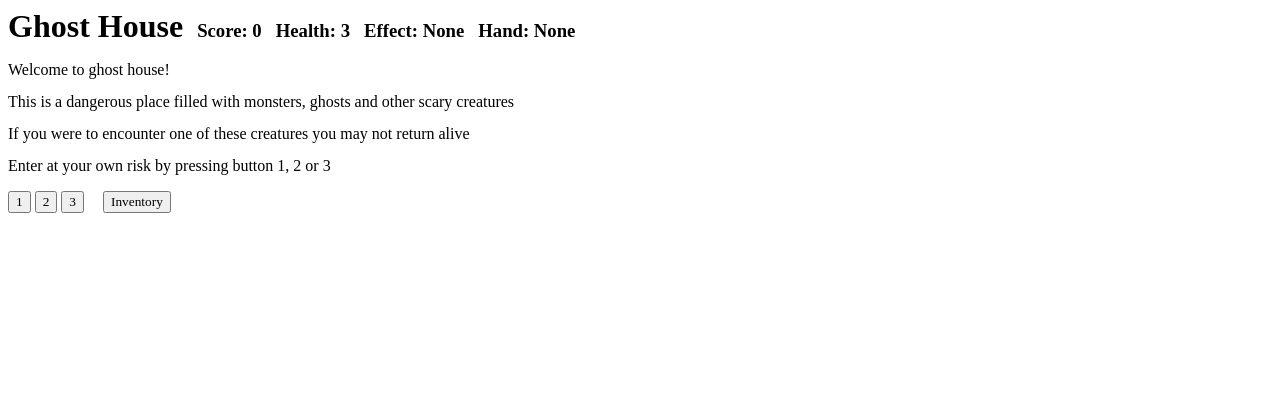
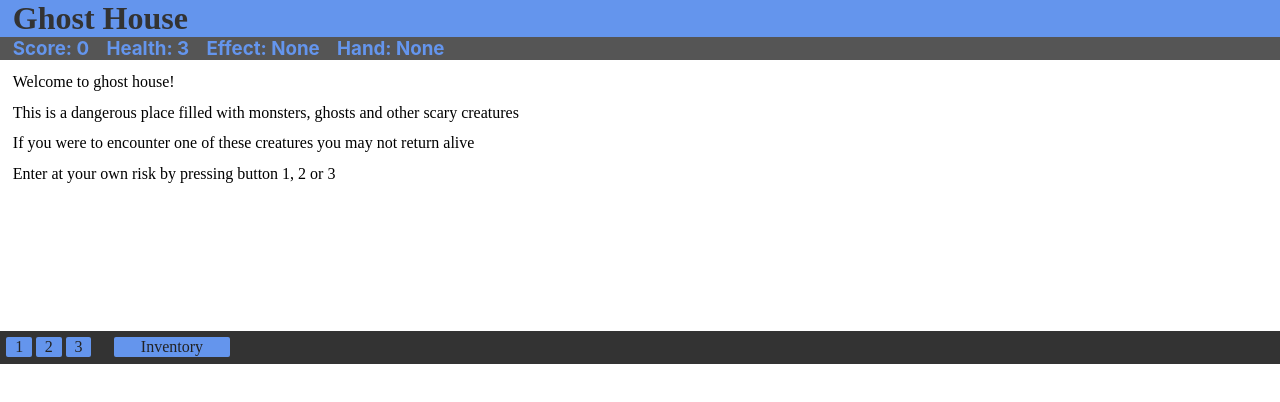
Before and after one commit to CheesyPhoenix/Ghost-House, a plain HTML site: page index.html in a window 1280 px wide. Drawn offline with Linux system fonts and the light colour scheme.

Commit message:
css stuff

```diff
--- a/Main.js
+++ b/Main.js
@@ -119,11 +119,8 @@ function OpenInventory() {
 	_tooltip = tooltip.innerText;
 
 	Clear();
+	NewState("InInv");
 	//////////////////
-	state = "Delay";
-	setTimeout(() => {
-		state = "InInv";
-	}, 1000);
 
 	line1.innerText = "Your inventory:";
 	line2.innerHTML = `Slot 1: ${inventory[0].name} - ${inventory[0].amount}`;
@@ -150,7 +147,7 @@ function CloseInventory() {
 	line2.innerText = _line2;
 	line3.innerText = _line3;
 	line4.innerText = _line4;
-	state = _state;
+	NewState(_state);
 	tooltip.innerText = _tooltip;
 }
 
--- a/index.html
+++ b/index.html
@@ -6,65 +6,58 @@
 		<meta name="viewport" content="width=device-width, initial-scale=1.0" />
 		<title>Ghost House</title>
 		<script src="https://use.edgefonts.net/eater.js"></script>
-		<style>
-			body {
-				font-family: eater;
-			}
-		</style>
+		<link rel="stylesheet" href="style.css" />
 	</head>
 	<body>
-		<h1 style="display: inline">Ghost House</h1>
-		<h3 style="display: inline; margin-left: 10px" id="Score">Score: 0</h3>
-		<h3 style="display: inline; margin-left: 10px" id="Health">
-			Health: 3
-		</h3>
-		<h3 style="display: inline; margin-left: 10px" id="Effect">
-			Effect: None
-		</h3>
-		<h3 style="display: inline; margin-left: 10px" id="Hand">Hand: None</h3>
+		<div class="title">
+			<h1>Ghost House</h1>
+		</div>
 
-		<div style="height: 1em">
+		<div class="info">
+			<h3 id="Score">Score: 0</h3>
+			<h3 id="Health">Health: 3</h3>
+			<h3 id="Effect">Effect: None</h3>
+			<h3 id="Hand">Hand: None</h3>
+		</div>
+
+		<div class="main">
+			<div class="line">
 				<p id="MainLn1">Line 1</p>
 			</div>
-		<div style="height: 1em">
+			<div class="line">
 				<p id="MainLn2"></p>
 			</div>
-		<div style="height: 1em">
+			<div class="line">
 				<p id="MainLn3">Line 1</p>
 			</div>
-		<div style="height: 1em">
+			<div class="line">
 				<p id="MainLn4">Line 1</p>
 			</div>
+		</div>
 		<br />
-		<button
-			id="button1"
-			style="display: inline; font-family: eater"
-			onclick="Button1()"
-		>
+		<div id="inputContainer">
+			<div class="input">
+				<button class="button" id="button1" onclick="Button1()">
 					1
 				</button>
-		<button
-			id="button2"
-			style="display: inline; font-family: eater"
-			onclick="Button2()"
-		>
+				<button class="button" id="button2" onclick="Button2()">
 					2
 				</button>
-		<button
-			id="button3"
-			style="display: inline; font-family: eater"
-			onclick="Button3()"
-		>
+				<button class="button" id="button3" onclick="Button3()">
 					3
 				</button>
 				<button
+					class="buttonInv"
 					id="buttonInv"
-			style="display: inline; margin-left: 15px; font-family: eater"
 					onclick="OpenInventory();"
 				>
 					Inventory
 				</button>
+			</div>
+		</div>
+		<div class="line">
 			<p id="Tooltip">This is a Tooltip</p>
+		</div>
 
 		<!--Classes-->
 		<script src="Item.js"></script>
--- /dev/null
+++ b/style.css
@@ -0,0 +1,84 @@
+body {
+	font-family: eater;
+	margin: 0%;
+}
+.title {
+	width: 100%;
+	height: 7%;
+	color: #333;
+	background-color: cornflowerblue;
+	padding-left: 1%;
+}
+.info {
+	width: 100%;
+	height: 5%;
+	background-color: #555;
+	color: cornflowerblue;
+	font-family: -apple-system, BlinkMacSystemFont, "Segoe UI", Roboto, Oxygen,
+		Ubuntu, Cantarell, "Open Sans", "Helvetica Neue", sans-serif;
+}
+.main {
+	width: 100%;
+	height: 15em;
+}
+.line {
+	height: auto;
+	margin: 1%;
+}
+.input {
+	width: 100%;
+	margin: 0%;
+}
+#inputContainer {
+	padding: 0.5%;
+	background-color: #333;
+	width: 100%;
+}
+
+.button {
+	display: inline-block;
+	font-family: eater;
+	border: none;
+	background-color: cornflowerblue;
+	color: #222;
+	text-align: center;
+	text-decoration: none;
+	font-size: 16px;
+	width: 2%;
+	height: 2%;
+	border-radius: 2px;
+	transition-duration: 0.2s;
+}
+.button:hover {
+	background-color: dodgerblue;
+	width: 2.5%;
+}
+.buttonInv {
+	margin-left: 1.5%;
+	display: inline-block;
+	font-family: eater;
+	border: none;
+	background-color: cornflowerblue;
+	color: #222;
+	text-align: center;
+	text-decoration: none;
+	font-size: 16px;
+	width: 9%;
+	height: 2%;
+	border-radius: 2px;
+	transition-duration: 0.2s;
+}
+.buttonInv:hover {
+	background-color: dodgerblue;
+	width: 10%;
+}
+h1 {
+	display: inline;
+}
+h3 {
+	display: inline;
+	margin-left: 1%;
+}
+p {
+	margin: 0;
+}
--- a/variables.js
+++ b/variables.js
@@ -1,11 +1,11 @@
-let line1 = document.getElementById("MainLn1");
-let line2 = document.getElementById("MainLn2");
-let line3 = document.getElementById("MainLn3");
-let line4 = document.getElementById("MainLn4");
-let tooltip = document.getElementById("Tooltip");
-let scoreText = document.getElementById("Score");
-let healthText = document.getElementById("Health");
-let effectText = document.getElementById("Effect");
+const line1 = document.getElementById("MainLn1");
+const line2 = document.getElementById("MainLn2");
+const line3 = document.getElementById("MainLn3");
+const line4 = document.getElementById("MainLn4");
+const tooltip = document.getElementById("Tooltip");
+const scoreText = document.getElementById("Score");
+const healthText = document.getElementById("Health");
+const effectText = document.getElementById("Effect");
 let _line2;
 let _line1;
 let _line4;
@@ -14,19 +14,19 @@ let _state;
 let _tooltip;
 let inventory = [];
 let health = 3;
-let empty = new Item("empty", 0, "empty", 0);
+const empty = new Item("empty", 0, "empty", 0);
 let statusEffect = "None";
 let statusTimer = 0;
 let score = 0;
 let state = "NewGame";
-let roomTypes = ["Normal", "ChestRoom", "TradingHall", "BossRoom"];
-let roomWeights = [5, 1, 1, 1];
+const roomTypes = ["Normal", "ChestRoom", "TradingHall", "BossRoom"];
+const roomWeights = [5, 1, 1, 1];
 let weightedRoomTypes = [];
 let hand = new Weapon("Hand", 1, 0);
 let hasEncounteredBoss = false;
 let bossHealth = 1000;
 let bossDamage = 10;
-let standardBossHealth = 20;
+const standardBossHealth = 20;
 let returnState = "None";
 
 function CalculateRoomWeights() {
```
Lines whose indentation alone changed are shown as unchanged.
